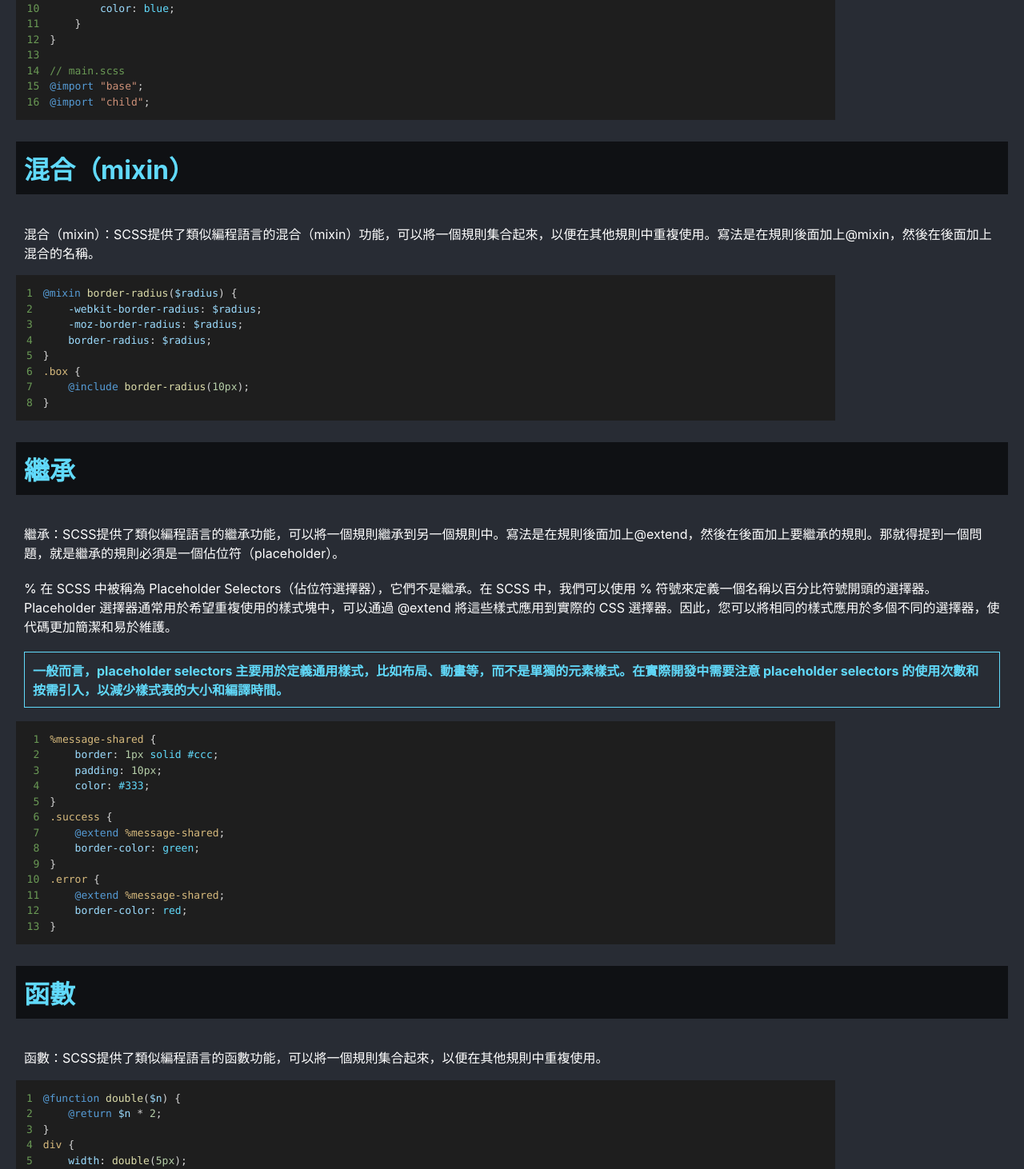
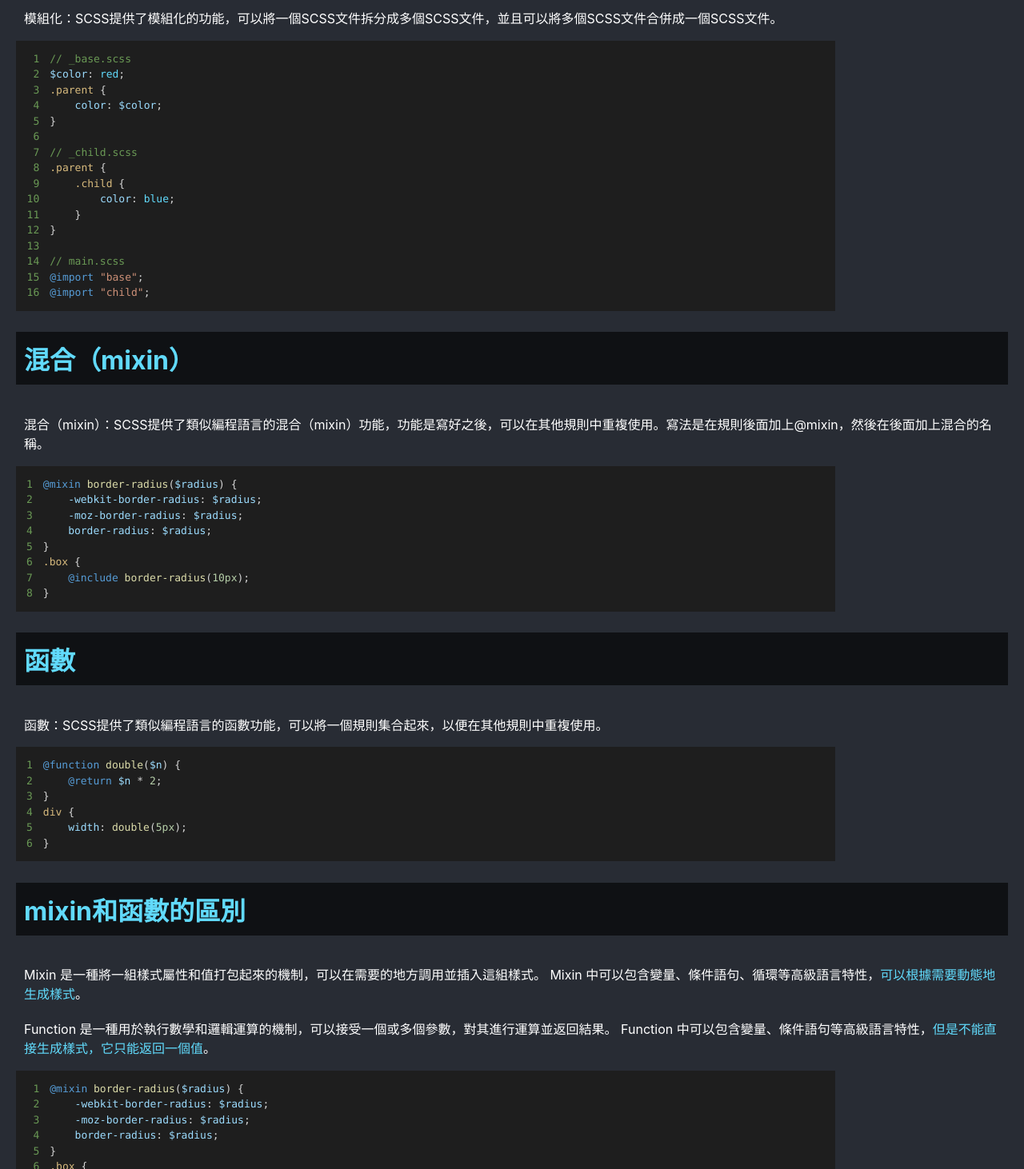
Before and after one commit to Bobo100/SCSS-SASS-CSS, a Next.js app: page / in a window 1280 px wide. Shown: the part 1668-3130 px from the top of the page at 80% size. Built offline with nearby package versions, Linux system fonts and the light colour scheme.

Commit message:
更新內容

```diff
--- a/pages/index.tsx
+++ b/pages/index.tsx
@@ -49,12 +49,23 @@ function HomePage() {
 
                 <h2>變數</h2>
                 <p>
-                    變數：SCSS提供了類似編程語言的變數功能，用於存儲可以重複使用的值。
+                    變數：SCSS提供了類似編程語言的變數功能，用於存儲可以重複使用的值。做法是使用$符號開頭，然後是變數的名稱。另外如果是要將變數的值作為選擇器的一部分，則需要在變數名稱前面加上#，並且加上{`\{ \}`}。
                 </p>
                 <CommonPrism>
                     {`$color: red;
 .parent {
     color: $color;
+}
+
+// 你也可以這樣寫
+$color: red;
+p.#{$color} {
+  color: $color;
+}
+
+// 編譯後
+p.red {
+    color: red;
 }`}
                 </CommonPrism>
 
@@ -83,7 +94,7 @@ $color: red;
 
                 <h2>混合（mixin）</h2>
                 <p>
-                    混合（mixin）：SCSS提供了類似編程語言的混合（mixin）功能，可以將一個規則集合起來，以便在其他規則中重複使用。寫法是在規則後面加上@mixin，然後在後面加上混合的名稱。
+                    混合（mixin）：SCSS提供了類似編程語言的混合（mixin）功能，功能是寫好之後，可以在其他規則中重複使用。寫法是在規則後面加上@mixin，然後在後面加上混合的名稱。
                 </p>
                 <CommonPrism>
                     {`@mixin border-radius($radius) {
@@ -93,6 +104,45 @@ $color: red;
 }
 .box {
     @include border-radius(10px);
+}`}
+                </CommonPrism>
+
+                <h2>函數</h2>
+                <p>
+                    函數：SCSS提供了類似編程語言的函數功能，可以將一個規則集合起來，以便在其他規則中重複使用。
+                </p>
+                <CommonPrism>
+                    {`@function double($n) {
+    @return $n * 2;
+}
+div {
+    width: double(5px);
+}`}
+                </CommonPrism>
+
+                <h2>mixin和函數的區別</h2>
+                <p>
+                    Mixin 是一種將一組樣式屬性和值打包起來的機制，可以在需要的地方調用並插入這組樣式。 Mixin 中可以包含變量、條件語句、循環等高級語言特性，<span>可以根據需要動態地生成樣式</span>。
+                </p>
+                <p>
+                    Function 是一種用於執行數學和邏輯運算的機制，可以接受一個或多個參數，對其進行運算並返回結果。 Function 中可以包含變量、條件語句等高級語言特性，<span>但是不能直接生成樣式，它只能返回一個值</span>。
+                </p>
+
+                <CommonPrism>
+                    {`@mixin border-radius($radius) {
+    -webkit-border-radius: $radius;
+    -moz-border-radius: $radius;
+    border-radius: $radius;
+}
+.box {
+    @include border-radius(10px); // 調用mixin 會得到樣式
+}
+
+@function double($n) {
+    @return $n * 2;
+}
+div {
+    width: double(5px); // 調用function 會得到值
 }`}
                 </CommonPrism>
 
@@ -125,28 +175,122 @@ $color: red;
 }`}
                 </CommonPrism>
 
-                <h2>函數</h2>
-                <p>
-                    函數：SCSS提供了類似編程語言的函數功能，可以將一個規則集合起來，以便在其他規則中重複使用。
-                </p>
-                <CommonPrism>
-                    {`@function double($n) {
-    @return $n * 2;
-}
-div {
-    width: double(5px);
-}`}
-                </CommonPrism>
-
                 <h2>運算</h2>
                 <p>
                     運算：SCSS提供了類似編程語言的運算功能，可以將一個規則集合起來，以便在其他規則中重複使用。
                 </p>
+                <p>
+                    CSS也可以使用calc()函數來進行運算，可是只能夠進行四則運算，並且不能夠進行變量的運算。但是SCSS可以進行變量的運算。
+                </p>
                 <CommonPrism>
-                    {`div {
+                    {`$angle: 45deg;
+div {
     width: (5px * 2);
 }`}
                 </CommonPrism>
+                <p>變量運算的例子</p>
+                <CommonPrism>
+                    {`$width: 100px;
+$height: 50px;
+$padding: 10px;
+$border: 1px solid #000;
+$margin: 10px;
+$box: $width + $height + $padding + $border + $margin;
+
+div {
+    width: $box;
+}`}
+                </CommonPrism>
+
+                <CommonPrism>
+                    {`$font-size: 16px;
+
+@mixin font($size) {
+  font-size: $size;
+  line-height: $size * 1.2;
+}
+
+h1 {
+  @include font($font-size * 2);
+}
+
+p {
+  @include font($font-size);
+}
+`}
+                </CommonPrism>
+
+                <h2>條件語句</h2>
+                <p>
+                    條件語句：SCSS提供了類似編程語言的條件語句功能，目前有以下幾種條件語句：
+                </p>
+                <h3>if else</h3>
+                <CommonPrism>
+                    {`$type: monster;
+@mixin monster {
+    border: 1px solid #ccc;
+}
+@mixin ghost {
+    border: 1px solid #fff;
+}
+@mixin border {
+    @if $type == monster {
+        @include monster;
+    } @else if $type == ghost {
+        @include ghost;
+    }
+}
+div {
+    @include border;
+}`}
+                </CommonPrism>
+
+                <h3>while 迴圈</h3>
+                <CommonPrism>
+                    {`$i: 6;
+@while $i > 0 {
+    .item-#{$i} { width: 2em * $i; }
+    $i: $i - 2;
+}
+
+// 編譯後
+.item-6 { width: 12em; }
+.item-4 { width: 8em; }
+.item-2 { width: 4em; }`}
+                </CommonPrism>
+
+                <h3>for 迴圈</h3>
+                <CommonPrism>
+                    {`@for $i from 1 through 3 {
+    .item-#{$i} { width: 2em * $i; }
+}
+
+// 編譯後
+.item-1 { width: 2em; }
+.item-2 { width: 4em; }
+.item-3 { width: 6em; }
+
+// 也有這種寫法
+@for $var from start through end { ... }
+// 其中start是起始值，end是結束值，var是迴圈變量，可以是任意的變量名稱。
+`}
+                </CommonPrism>
+
+                <h3>each 迴圈</h3>
+                <p>
+                    each 迴圈：each 迴圈可以遍歷一個列表，並將列表中的每個元素賦值給一個變量，然後在迴圈內部使用這個變量。
+                </p>
+                <CommonPrism>
+                    {` // 這個例子中，$animal變量會被賦值為puma、sea-slug、egret和salamander這四個值，然後在迴圈內部使用這個變量。
+@each $animal in puma, sea-slug, egret, salamander {
+    .#{$animal}-icon {
+        background-image: url('/images/#{$animal}.png');
+    }
+}`}
+                </CommonPrism>
+
+                <p className="hightlight">注意：</p>
+                <p>SCSS 的條件語句只在編譯時處理，即 SCSS 文件被轉換成 CSS 文件之前。一旦 CSS 文件生成，其中就沒有任何 SCSS 的條件語句了。這意味著 SCSS 的條件語句無法在瀏覽器中動態修改。</p>
 
                 <h2>控制指令</h2>
                 <p>
--- a/styles/global.scss
+++ b/styles/global.scss
@@ -285,3 +285,13 @@ span {
     //     color: pink;
     // }
 }
+
+$color: green;
+
+body.#{$color} {
+    @if $color == green {
+        background-color: $color;
+    } @else {
+        background-color: red;
+    }
+}
```
Also changed, not shown: pages/StyleRules.tsx (+8 -6 lines).
